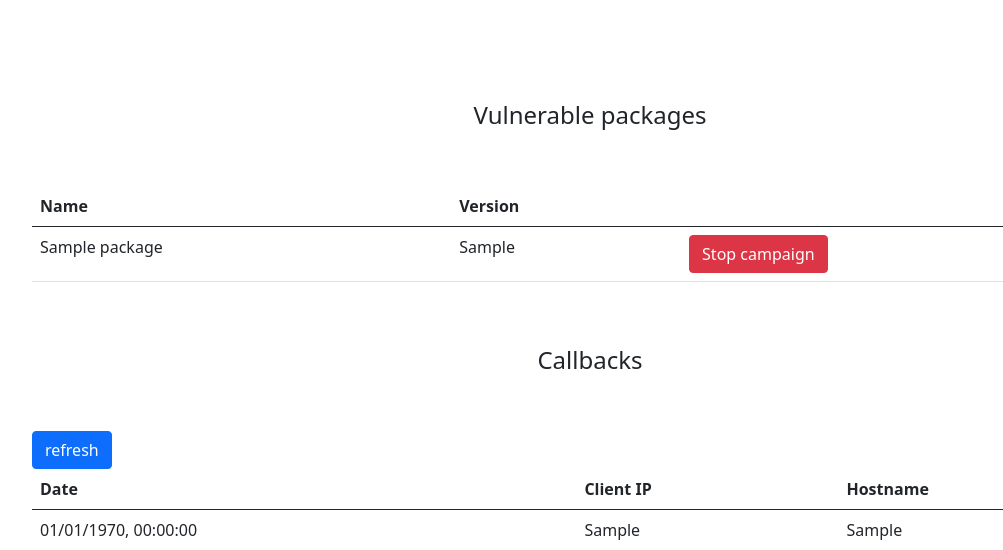
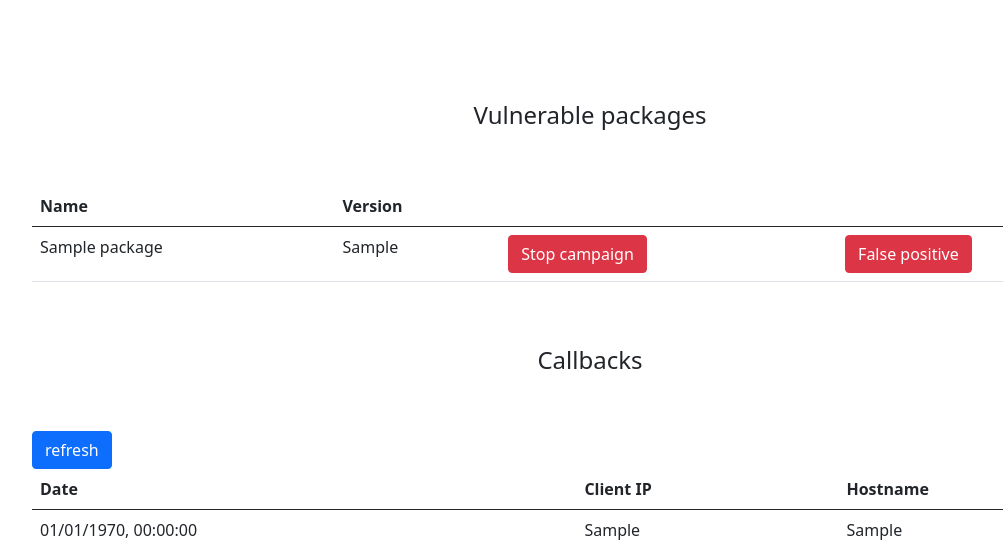
Before and after one commit to doyensec/confuser, a Flask app: page /project/1 in a window 1280 px wide. Shown: the part 225-775 px from the top of the page, without its empty margins (50-1053 px from the left). Run offline with Flask 2, Linux system fonts and the light colour scheme; tables that the repository leaves empty hold one stand-in row (values such as "Sample post").

Commit message:
Button to set set false positives

```diff
--- a/app.py
+++ b/app.py
@@ -99,6 +99,15 @@ def stop_campaign():
     models.db.session.commit()
     return redirect("/project/{}".format(project_id))
 
+@app.route("/project/false_positive", methods=["POST"])
+def false_positive():
+    project_id = request.form["project_id"]
+    package_id = request.form["package_id"]
+    package = models.Package.query.get(package_id)
+    package.vulnerable = False
+
+    models.db.session.commit()
+    return redirect("/project/{}".format(project_id))
 
 @app.route("/generate_poc")
 def generate_poc():
--- a/templates/project.html
+++ b/templates/project.html
@@ -31,6 +31,7 @@
               <th scope="col">Name</th>
               <th scope="col">Version</th>
               <th scope="col"></th>
+              <th scope="col"></th>
             </tr>
           </thead>
           <tbody>
@@ -55,6 +56,13 @@
                     </form>
                   </td>
                 {% endif %}
+                <td>
+                  <form action="/project/false_positive" method="post">
+                    <input type="hidden" value="{{project.id}}" name="project_id" />
+                    <input type="hidden" value="{{package.id}}" name="package_id" />
+                    <input class="btn btn-danger" type="submit" value="False positive" />
+                  </form>
+                </td>
               </tr>
             {% endfor %}
           </tbody>
```
